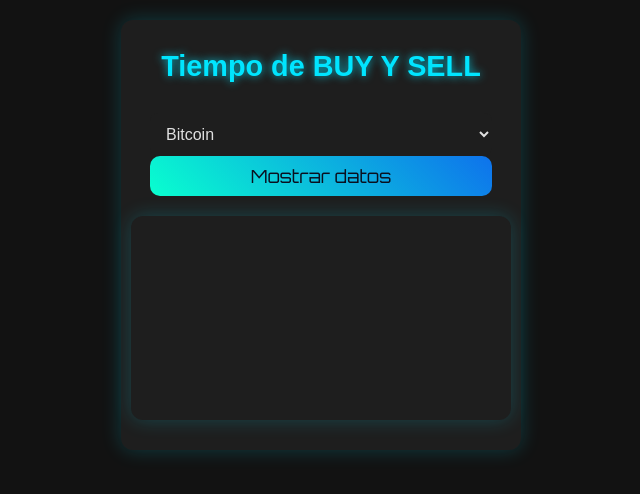
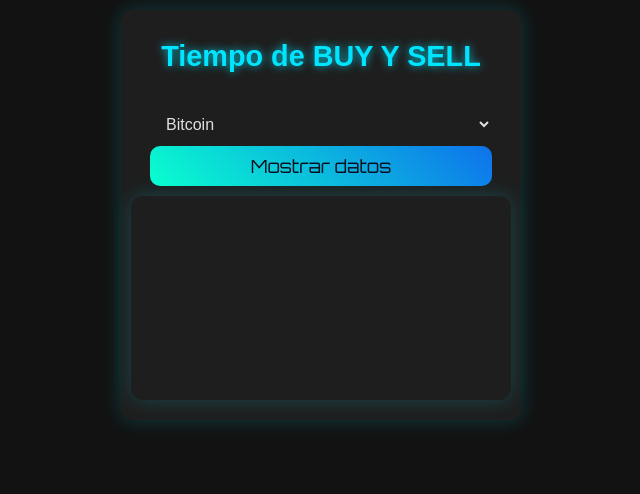
Before and after one commit to andres28m/tiempo_buy_sell, a plain HTML site: page index.html in a window 1280 px wide. Shown: the whole page, without its empty margins (319-959 px from the left). Drawn offline with nearby package versions, Linux system fonts and the light colour scheme.

Commit message:
Update index.html

```diff
--- a/index.html
+++ b/index.html
@@ -22,7 +22,7 @@
         .Container {
             width: 100%;
             max-width: 380px;
-            margin: 20px auto;
+            margin: 10px auto;
             padding: 10px;
             background-color: #1E1E1E;
             border-radius: 12px;
@@ -95,7 +95,7 @@
         #chartContainer {
             width: 100%;
             max-width: 360px;
-            margin: 20px auto;
+            margin: 10px auto;
             padding: 10px;
             background-color: #1E1E1E;
             border-radius: 12px;
```
